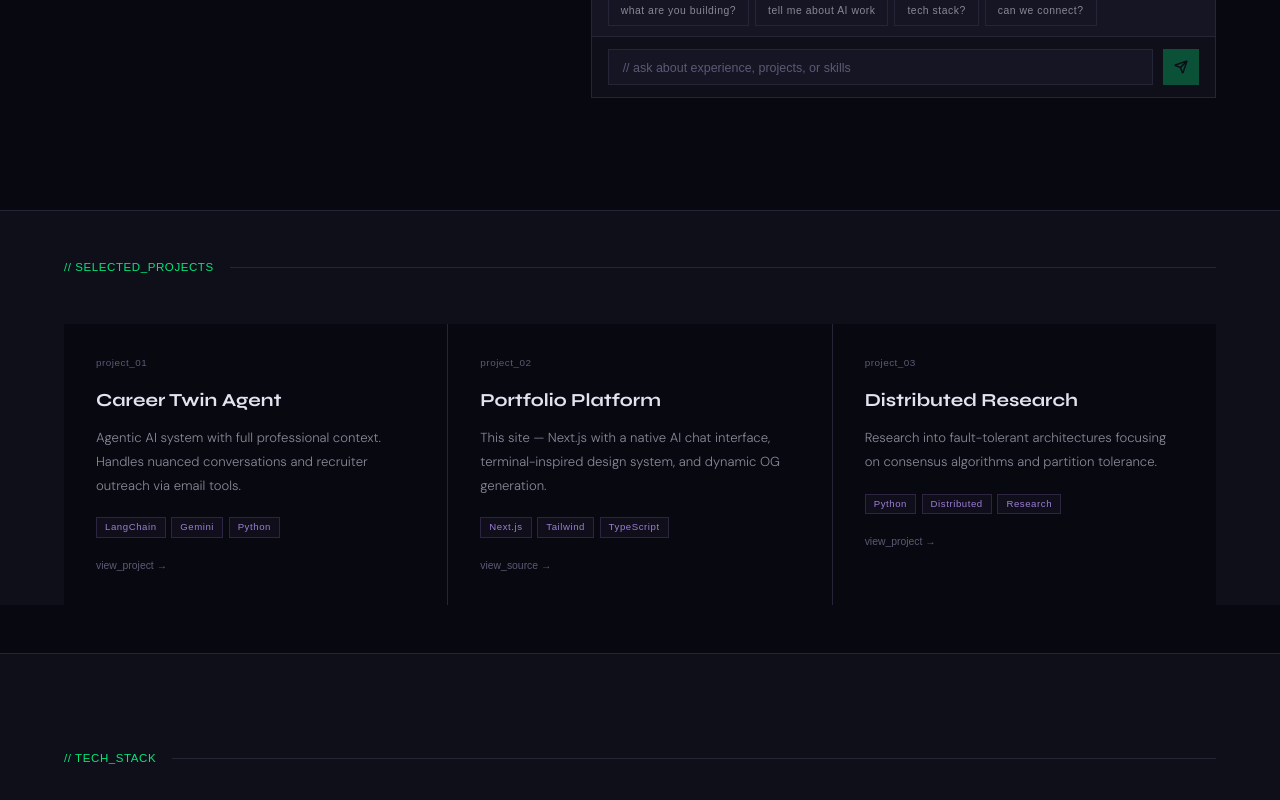
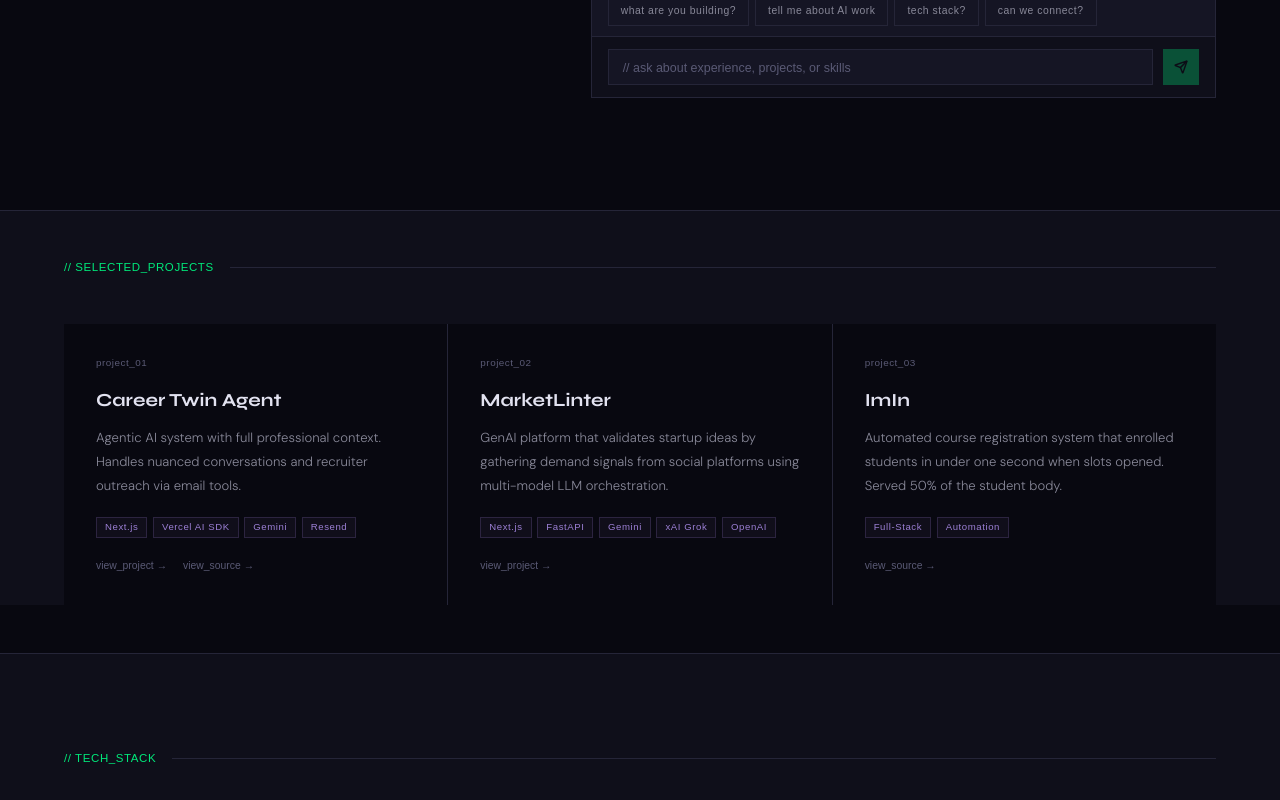
Before and after one commit to shulman33/portfolio-v2, a Next.js app: page / in a window 1280 px wide. Shown: the part 1520-2320 px from the top of the page. Built offline with nearby package versions, Linux system fonts and the light colour scheme; a web font is replaced by a local one.

Commit message:
updated projects and links

```diff
--- a/src/components/footer.tsx
+++ b/src/components/footer.tsx
@@ -19,7 +19,7 @@ export default function Footer() {
           </span>
           <span aria-hidden="true">|</span>
           <a
-            href="https://github.com/shulman33"
+            href="https://github.com/shulman33/portfolio-v2"
             target="_blank"
             rel="noopener noreferrer"
             className="hover:text-green transition-colors"
--- a/src/components/hero.tsx
+++ b/src/components/hero.tsx
@@ -44,7 +44,7 @@ export default function HeroSection() {
           <strong className="text-text font-normal">
             Software engineer &amp; AI systems builder.
           </strong>{" "}
-          I design intelligent interfaces and robust backends — and I built an
+          I design intelligent interfaces and robust backends and built an
           AI twin that knows my career better than a resume ever could.
         </p>
 
--- a/src/data/projects.ts
+++ b/src/data/projects.ts
@@ -15,21 +15,26 @@ export const projects: Project[] = [
     title: "Career Twin Agent",
     description:
       "Agentic AI system with full professional context. Handles nuanced conversations and recruiter outreach via email tools.",
-    tags: ["LangChain", "Gemini", "Python"],
-    links: [{ label: "view_project", url: "#" }],
+    tags: ["Next.js", "Vercel AI SDK", "Gemini", "Resend"],
+    links: [{ label: "view_project", url: "https://www.samjshulman.com/" }, { label: "view_source", url: "https://github.com/shulman33/portfolio-v2" }],
   },
   {
-    title: "Portfolio Platform",
+    title: "MarketLinter",
     description:
-      "This site — Next.js with a native AI chat interface, terminal-inspired design system, and dynamic OG generation.",
-    tags: ["Next.js", "Tailwind", "TypeScript"],
-    links: [{ label: "view_source", url: "https://github.com/shulman33" }],
+      "GenAI platform that validates startup ideas by gathering demand signals from social platforms using multi-model LLM orchestration.",
+    tags: ["Next.js", "FastAPI", "Gemini", "xAI Grok", "OpenAI"],
+    links: [{ label: "view_project", url: "https://www.marketlinter.com/" }],
   },
   {
-    title: "Distributed Research",
+    title: "ImIn",
     description:
-      "Research into fault-tolerant architectures focusing on consensus algorithms and partition tolerance.",
-    tags: ["Python", "Distributed", "Research"],
-    links: [{ label: "view_project", url: "#" }],
+      "Automated course registration system that enrolled students in under one second when slots opened. Served 50% of the student body.",
+    tags: ["Full-Stack", "Automation"],
+    links: [
+      {
+        label: "view_source",
+        url: "https://github.com/shulman33/imin-fullstack",
+      },
+    ],
   },
 ];
```
